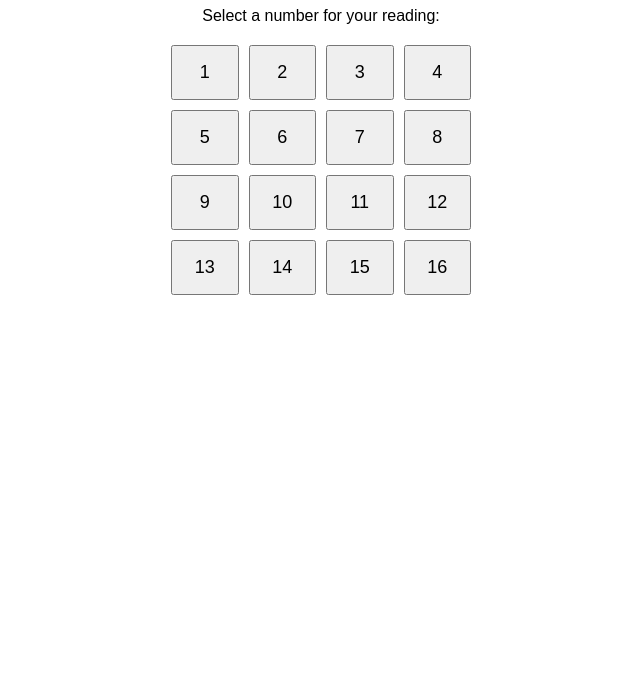
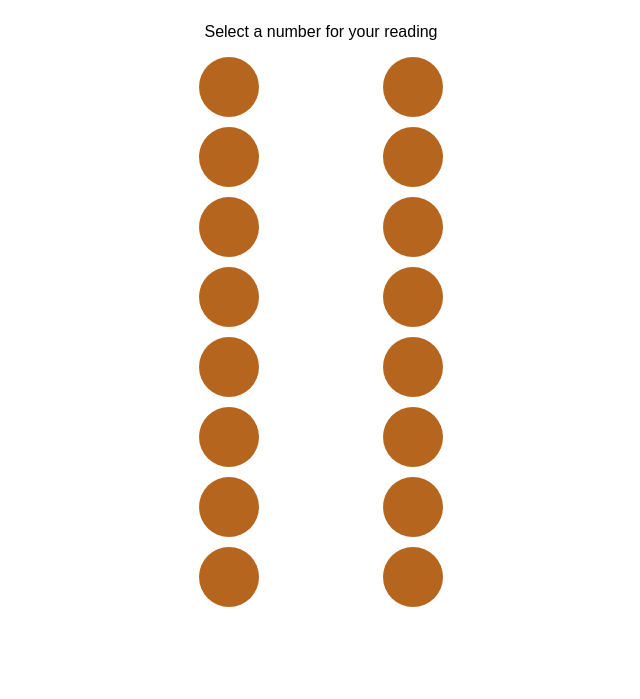
Before and after one commit to daygea/Numerology, a plain HTML site: page index.html in a window 1280 px wide. Shown: the part 101-800 px from the top of the page, without its empty margins (319-959 px from the left). Drawn offline with Linux system fonts and the light colour scheme.

Commit message:
Updated the code to display circular buttons

```diff
--- a/index.html
+++ b/index.html
@@ -9,18 +9,39 @@
             font-family: Arial, sans-serif;
             text-align: center;
             padding: 20px;
+            display: flex;
+            flex-direction: column;
+            align-items: center;
         }
-        .button-grid {
-            display: grid;
-            grid-template-columns: repeat(4, 1fr);
+        .button-container {
+            display: flex;
+            justify-content: space-between;
+            width: 20%;
+        }
+        .button-column {
+            display: flex;
+            flex-direction: column;
             gap: 10px;
-            max-width: 300px;
-            margin: 20px auto;
         }
         button {
-            padding: 15px;
-            font-size: 18px;
+            width: 60px;
+            height: 60px;
+            border-radius: 50%;
+            background-color: #b5651d;
+            color: #333;
+            font-size: 0;
+            border: none;
             cursor: pointer;
+            transition: transform 0.5s ease-in-out, background-color 0.5s;
+        }
+        button:hover {
+            background-color: #555;
+        }
+        .reveal {
+            background-color: #fff !important;
+            color: #000 !important;
+            font-size: 20px;
+            transform: rotateY(360deg);
         }
         #result {
             margin-top: 20px;
@@ -31,22 +52,61 @@
     </style>
 </head>
 <body>
-    <h1>Advanced Numerology Divination</h1>
-    <p>Select a number for your reading:</p>
-    <div class="button-grid">
-        <script>
-            for (let i = 1; i <= 16; i++) {
-                document.write(`<button onclick="showDivination(${i})">${i}</button>`);
-            }
-        </script>
+    <h1>Numerology Divination</h1>
+    <p>Select a number for your reading</p>
+    <div class="button-container" id="buttonContainer">
+        <div class="button-column" id="leftColumn"></div>
+        <div class="button-column" id="rightColumn"></div>
     </div>
     <div id="result"></div>
 
     <script>
-        function showDivination(number) {
+        function shuffleArray(array) {
+            for (let i = array.length - 1; i > 0; i--) {
+                const j = Math.floor(Math.random() * (i + 1));
+                [array[i], array[j]] = [array[j], array[i]];
+            }
+        }
+
+        function loadButtons() {
+            let numbers = Array.from({ length: 16 }, (_, i) => i + 1);
+            shuffleArray(numbers);
+
+            let leftColumn = document.getElementById("leftColumn");
+            let rightColumn = document.getElementById("rightColumn");
+            leftColumn.innerHTML = "";
+            rightColumn.innerHTML = "";
+
+            numbers.forEach((num, index) => {
+                let btn = document.createElement("button");
+                btn.dataset.number = num;
+                btn.onclick = () => showDivination(btn, num);
+                btn.textContent = " ";
+                if (index < 8) {
+                    leftColumn.appendChild(btn);
+                } else {
+                    rightColumn.appendChild(btn);
+                }
+            });
+        }
+
+        function showDivination(button, number) {
+            button.textContent = number;
+            button.classList.add("reveal");
+            setTimeout(() => {
+                document.getElementById("result").textContent = `Your selection is ${number}: ${meanings[number]}`;
+            }, 1000);
+
+            setTimeout(() => {
+                button.textContent = " ";
+                button.classList.remove("reveal");
+                setTimeout(loadButtons, 2000);
+            }, 5000);
+        }
+
         const meanings = {
             1: "Good. Talks about a long journey, traveling, successful marriage, long life, prosperity, and good health. If it appears for someone, their journey will be successful.",
-                2: "Good if female client. Prosperity, good market, good spouse, no ailment. Warning: A parent must take care of their child, or the child may turn against them.",
+            2: "Good. Prosperity, good market, good spouse, no ailment. Warning: A parent must take care of their child, or the child may turn against them.",
             3: "Not good, but there is a solution. Indicates possible operation for a pregnant woman, but prayer can change everything.",
             4: "50/50 chance. Represents stagnancy; a good house but indicates slow progress in journeys. Sadaqah: kola and bitter kola. With prayers, things can improve.",
             5: "Good. Full of wealth, goodness, and speaks about pregnancy. Brings abundance in business and personal life.",
@@ -62,8 +122,8 @@
             15: "Good. Talks about both men and women; anything that comes to it is good. Signifies harmony in relationships and business.",
             16: "Not good. Talks about divorce. The person they divorced is causing hindrance. A warning to be cautious in relationships."
         };
-            document.getElementById("result").textContent = `Your number is ${number}: ${meanings[number]}`;
-        }
+
+        loadButtons();
     </script>
 </body>
 </html>
```
Lines whose indentation alone changed are shown as unchanged.
